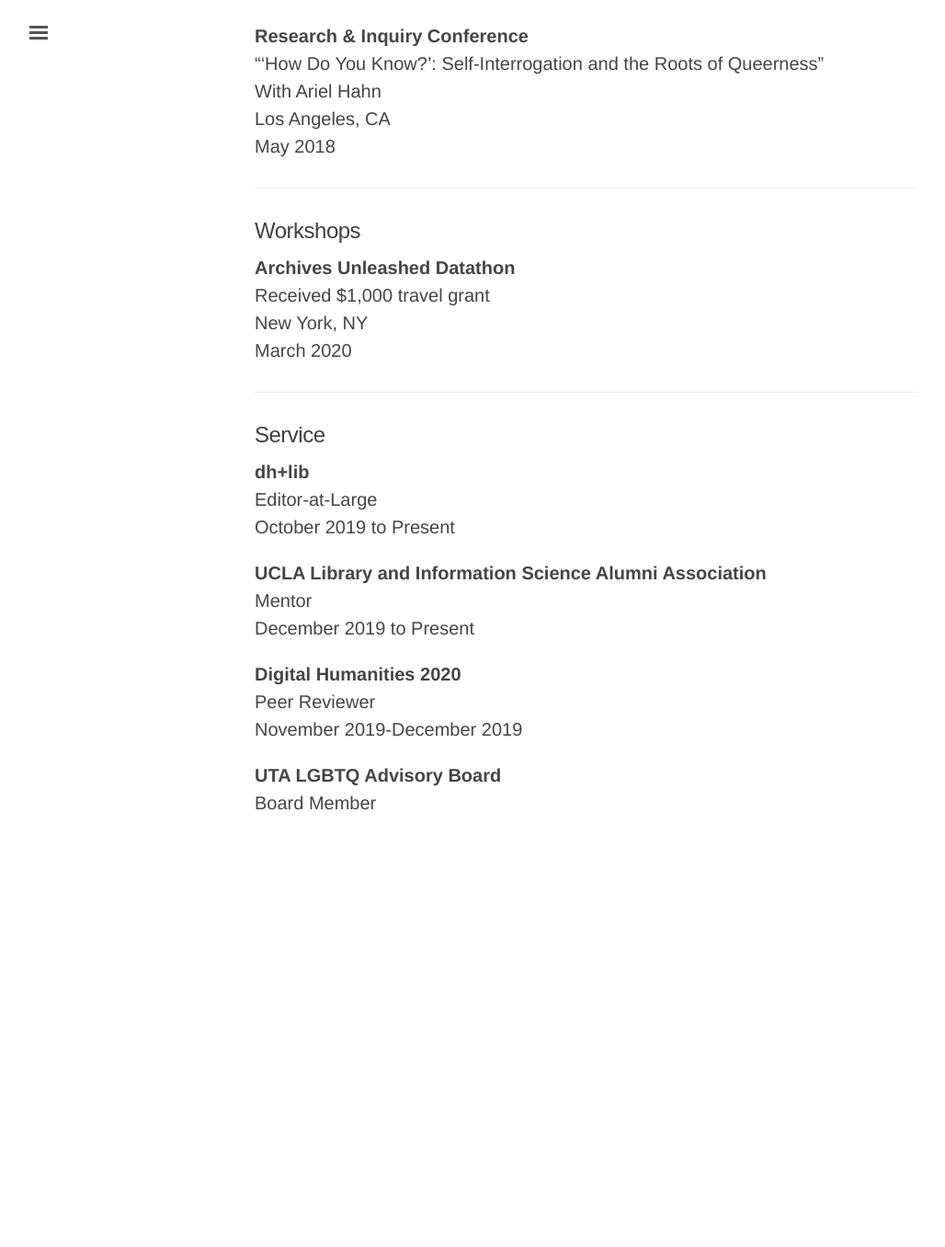
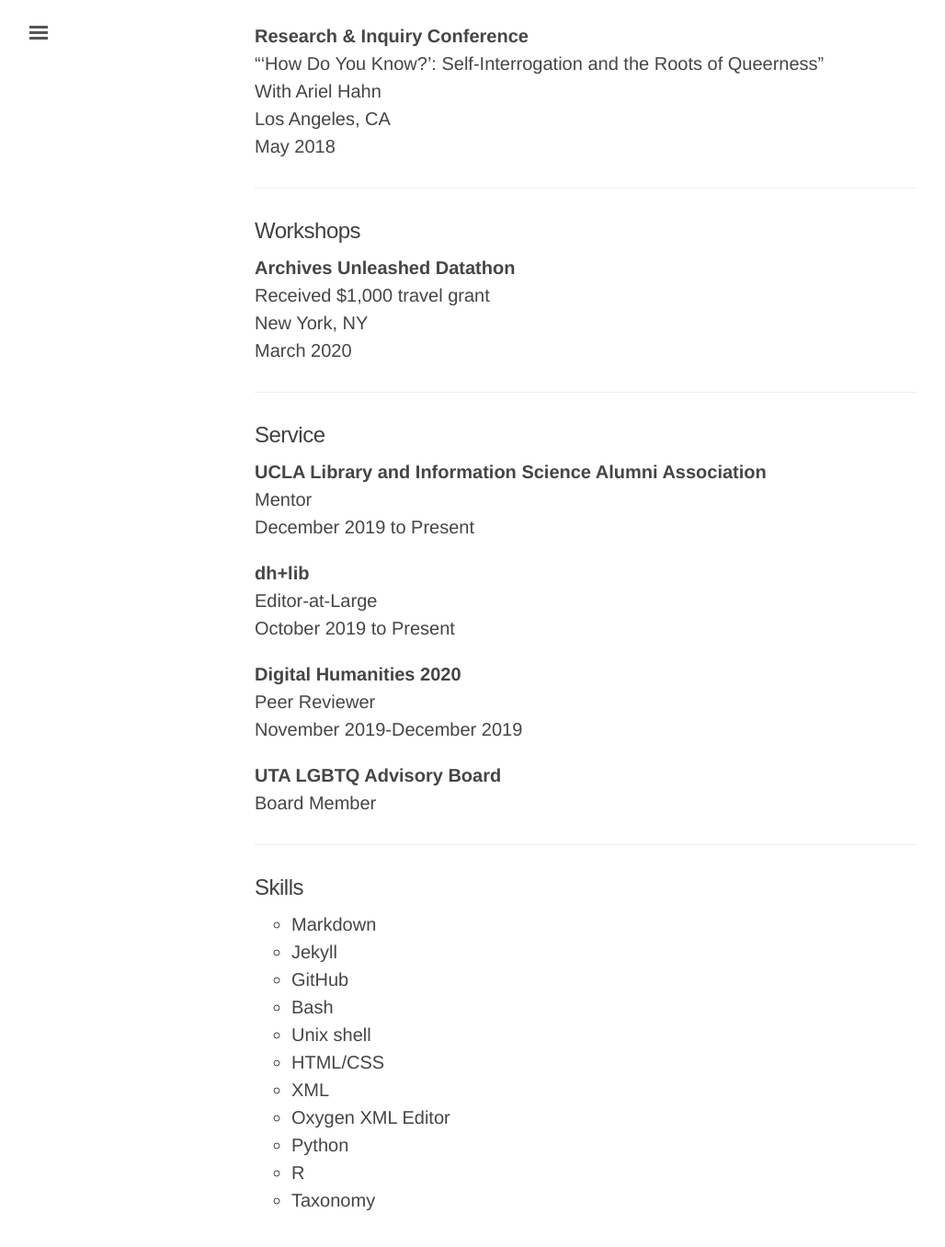
Before and after one commit to isawil/isawil.github.io, a Jekyll site: the page built from cv.md, in a window 1280 px wide and 1400 px high, scrolled down 1337 px. Shown: the top 1356 px of the window at 92% size, without its empty margins (3-1031 px from the left). Built offline with Jekyll 4.4.1, drawn with Linux system fonts in a browser that asks for light colours; comment, search, counter and statistics services are not loaded; before the commit the page ends 2305 px from its top, so only the background shows below that.

Commit message:
Update cv.md

```diff
--- a/cv.md
+++ b/cv.md
@@ -64,13 +64,13 @@
 
 ## Service
 
+**UCLA Library and Information Science Alumni Association**
+<br>Mentor
+<br>December 2019 to Present
+
 **dh+lib**
 <br>Editor-at-Large
 <br>October 2019 to Present
-
-**UCLA Library and Information Science Alumni Association**
-<br>Mentor
-<br>December 2019 to Present
 
 **Digital Humanities 2020**
 <br>Peer Reviewer
@@ -78,6 +78,22 @@
 
 **UTA LGBTQ Advisory Board**
 <br>Board Member
+
+---
+
+## Skills
+
+- Markdown
+- Jekyll
+- GitHub
+- Bash
+- Unix shell
+- HTML/CSS
+- XML
+- Oxygen XML Editor
+- Python
+- R
+- Taxonomy
 
 <!-- Default Statcounter code for Isawil.github.io
 https://isawil.github.io -->
```
